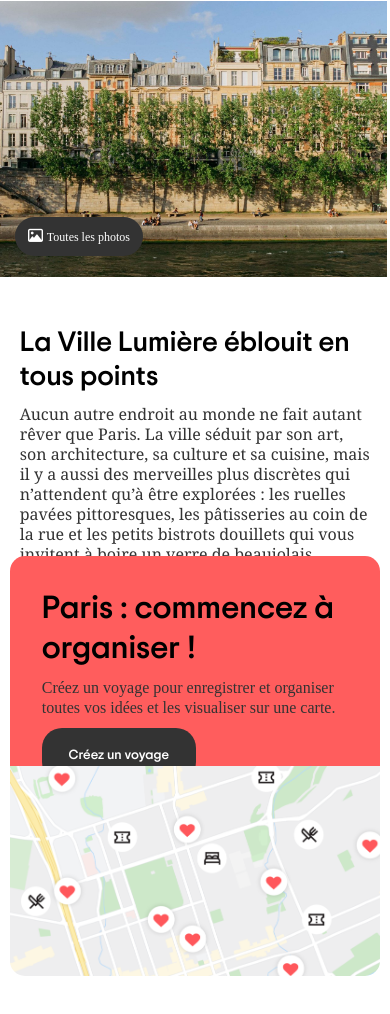
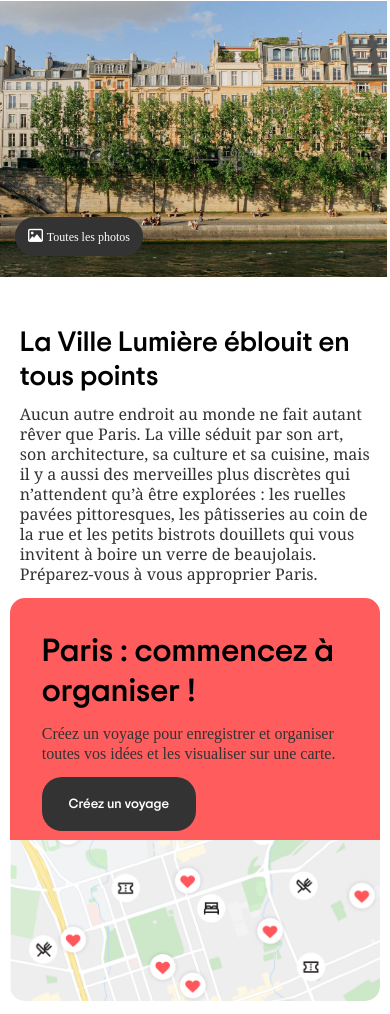
Before and after one commit to polatonur/TripAdviser-Front, a plain HTML site: page index.html in a window 390 px wide. Shown: the part 209-1223 px from the top of the page. Drawn offline with nearby package versions, Linux system fonts and the light colour scheme; a web font is replaced by a local one.

Commit message:
mobile responsivness problem fixed

```diff
--- a/assets/css/mobil.css
+++ b/assets/css/mobil.css
@@ -89,9 +89,12 @@
     display: none;
   }
   .desc {
-    height: 650px;
+    display: flex;
+    flex-direction: column;
+    min-height: 620px;
   }
   .desc-text {
+    flex-shrink: 1;
     padding: 10px;
   }
   .desc p {
@@ -99,20 +102,23 @@
     line-height: 20px;
   }
   .desc-text {
-    margin-bottom: 0;
+    margin-bottom: 4px;
   }
   .desc-org {
-    height: 420px;
+    min-height: 65%;
+    width: 100%;
     flex-direction: column;
-    width: 100%;
   }
   .desc-org-upper {
+    display: flex;
+    flex-direction: column;
+    justify-content: space-around;
     width: 100%;
-    height: 50%;
+    min-height: 60%;
     border-radius: 15px 15px 0 0;
   }
   .desc-org-map {
-    height: 50%;
+    height: 40%;
     width: 100%;
   }
   .desc-org-map img {
@@ -121,10 +127,11 @@
     border-radius: 0 0 15px 15px;
   }
   .eiffel {
-    flex-direction: column;
+    display: block;
     width: 100%;
     max-height: 800px;
     padding-left: 0;
+    margin-bottom: 20px;
   }
   .eiffel h1 {
     padding-left: 20px;
@@ -132,19 +139,20 @@
   .eiffel .text {
     width: 100%;
     padding: 0 20px;
-    margin-bottom: 20px;
+    margin-bottom: 30px;
   }
   .eiffel-sub-div {
     flex-direction: column;
-    height: 600px;
+    max-height: 680px;
+    margin-bottom: 20px;
   }
   .carrousel > div {
-    width: 596px;
+    width: 78vw;
     height: 100%;
   }
   .carrousel {
     width: 100%;
-    max-height: 520px;
+    max-height: 620px;
   }
   .img-block {
     max-height: 480px;
--- a/assets/css/style.css
+++ b/assets/css/style.css
@@ -400,7 +400,7 @@ header button:hover {
 }
 .eiffel-sub-div {
   position: relative;
-  height: 334.98px;
+  /* height: 334.98px; */
   width: 100%;
   display: flex;
   margin-bottom: 60px;
--- a/assets/css/tablet.css
+++ b/assets/css/tablet.css
@@ -64,18 +64,20 @@
     width: 33.6%;
   }
   .desc {
-    height: calc(219px+294px);
+    min-height: calc(219px+294px);
     margin-bottom: 80px;
-    display: flex;
+    display: block;
     flex-direction: column;
   }
   .desc-text {
-    height: 219px;
+    /* flex: 1; */
+    /* min-height: 219px; */
     max-width: 100%;
     margin-bottom: 20px;
   }
   .desc-org {
-    height: 294px;
+    flex: 2;
+    height: 65%;
     width: 100%;
     display: flex;
   }
@@ -115,6 +117,7 @@
     width: 100%;
     max-height: 369px;
     padding-left: 20px;
+    margin-bottom: 20px;
   }
   /* Guide */
 
@@ -124,7 +127,6 @@
   }
   .guide h1 {
     padding-left: 20px;
-    margin: 0;
   }
   .guide #arrow-left,
   .guide #arrow-right {
```
